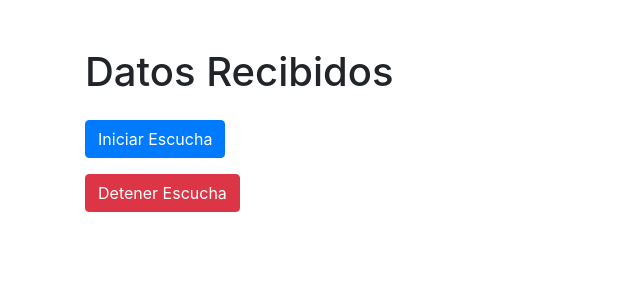
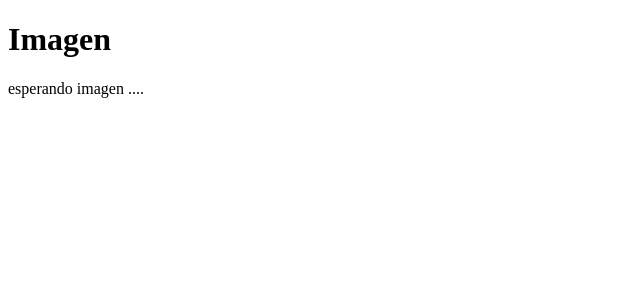
Before and after one commit to juandtap/image_server_py, a Flask app: page / in a window 1280 px wide. Shown: the top 300 px of the page, without its empty margins (0-640 px from the left). Run offline with Flask 3, Linux system fonts and the light colour scheme; some libraries are stand-ins or nearby versions.

Commit message:
nuevo codigo

```diff
--- a/main.py
+++ b/main.py
@@ -1,80 +1,27 @@
-from flask import Flask, render_template, request
-import socket
-
+from flask import Flask, request, render_template
+import time
 app = Flask(__name__)
 
-# Variable global para controlar el estado de la escucha
-escuchando = False
+TIMEOUT = 30
 
-datos_recibidos = []
-
-# Función para recibir datos del socket
-def recibir_datos():
-    HOST = '0.0.0.0'  # Escucha en todas las interfaces de red
-    PORT = 54321  # Puerto de escucha
-    with socket.socket(socket.AF_INET, socket.SOCK_STREAM, 0) as s:
-        print("socket creado")
-        s.bind((HOST, PORT))
-        print("socket vinculado")
-        s.listen()
-        print("socket escuchando ...")
-        conn, addr = s.accept()
-
-        print("conexion aceptada ...")
-        full_data = b""
-        with conn:
-            print('Conexión establecida desde', addr)
-
-            while escuchando:
-                data = conn.recv(4096)
-                if not data:
-                    break
-
-                full_data+=data
-
-
-                print('Datos recibidos:', len(full_data),"bytes")
-
-
-            guardar_imagen(full_data)
-            print("imagen recibida!")
-    s.close()
-
-
-
-# Función para guardar la imagen recibida
-def guardar_imagen(data):
-    pos = data.find(b"\r\n")
-    print("header length: ",pos)
-    imagen = data[pos+4:]
-    with open('imagen_recibida.png', 'wb') as f:  # Cambiar la extensión según el tipo de imagen recibida
-        f.write(imagen)
-    f.close()
-
-# Ruta para la página principal
 @app.route('/')
 def index():
-    return render_template('index.html', datos = datos_recibidos)
+    return render_template('index.html', mensaje='esperando imagen ....')
 
+@app.route('/recepcion', methods=['POST'])
+def recepcion():
+    time.sleep(TIMEOUT)
+    if 'file' not in request.files:
+        return 'No se ha enviado ningún archivo', 400
 
-# Ruta para iniciar la escucha de datos
-@app.route('/iniciar_escucha', methods=['POST'])
-def iniciar_escucha():
-    global escuchando
-    escuchando = True
-    print("iniciar ")
-    recibir_datos()  # Iniciar la función para recibir datos
+    file = request.files['file']
+    if file.filename == '':
+        return 'No se ha seleccionado ningún archivo', 400
 
-    return 'Escuchando datos...'
+    if file:
+        file.save('imagen_recibida.png')  # Guardar la imagen recibida en el servidor
+        return render_template('index.html', mensaje ='Imagen recibida correctamente')
 
-
-# Ruta para detener la escucha de datos
-@app.route('/detener_escucha', methods=['POST'])
-def detener_escucha():
-    global escuchando
-    escuchando = False
-    print("escucha de datos detenidad.!")
-    return 'Escucha de datos detenida.'
 
 if __name__ == '__main__':
     app.run(debug=True)
--- a/templates/index.html
+++ b/templates/index.html
@@ -3,24 +3,10 @@
 <head>
     <meta charset="UTF-8">
     <meta name="viewport" content="width=device-width, initial-scale=1.0">
-    <title>Flask Socket Demo</title>
-    <!-- Agregar estilos de Bootstrap -->
-    <link rel="stylesheet" href="https://stackpath.bootstrapcdn.com/bootstrap/4.5.2/css/bootstrap.min.css">
+    <title>Servidor de procesamiento de Imagen</title>
 </head>
 <body>
-    <div class="container">
-        <h1 class="mt-5">Datos Recibidos</h1>
-        <div id="datos">
-            {% for dato in datos%}
-                <p>{{ dato }}</p>
-            {% endfor %}
-        </div>
-        <form action="/iniciar_escucha" method="post">
-            <button type="submit" class="btn btn-primary mt-3">Iniciar Escucha</button>
-        </form>
-        <form action="/detener_escucha" method="post">
-            <button type="submit" class="btn btn-danger mt-3">Detener Escucha</button>
-        </form>
-    </div>
+    <h1>Imagen </h1>
+    <p>{{ mensaje }}</p>
 </body>
 </html>
```
